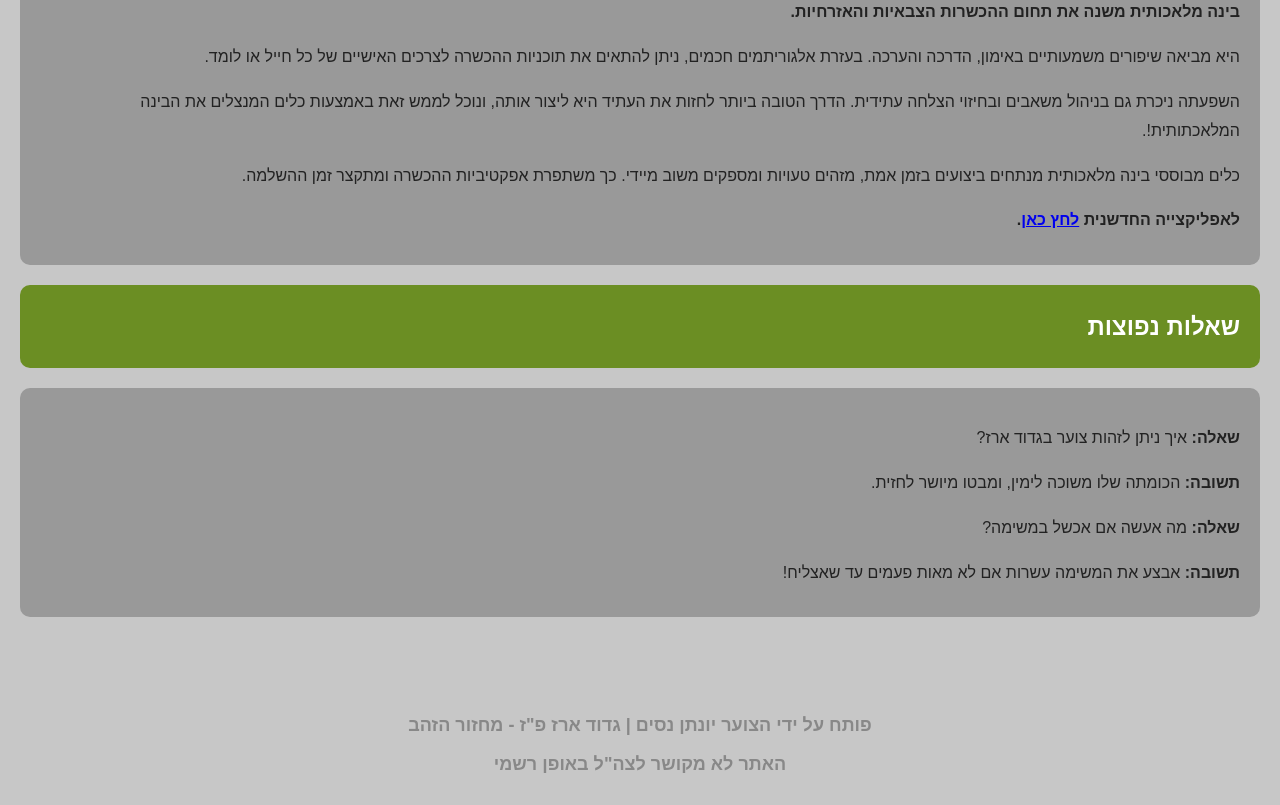
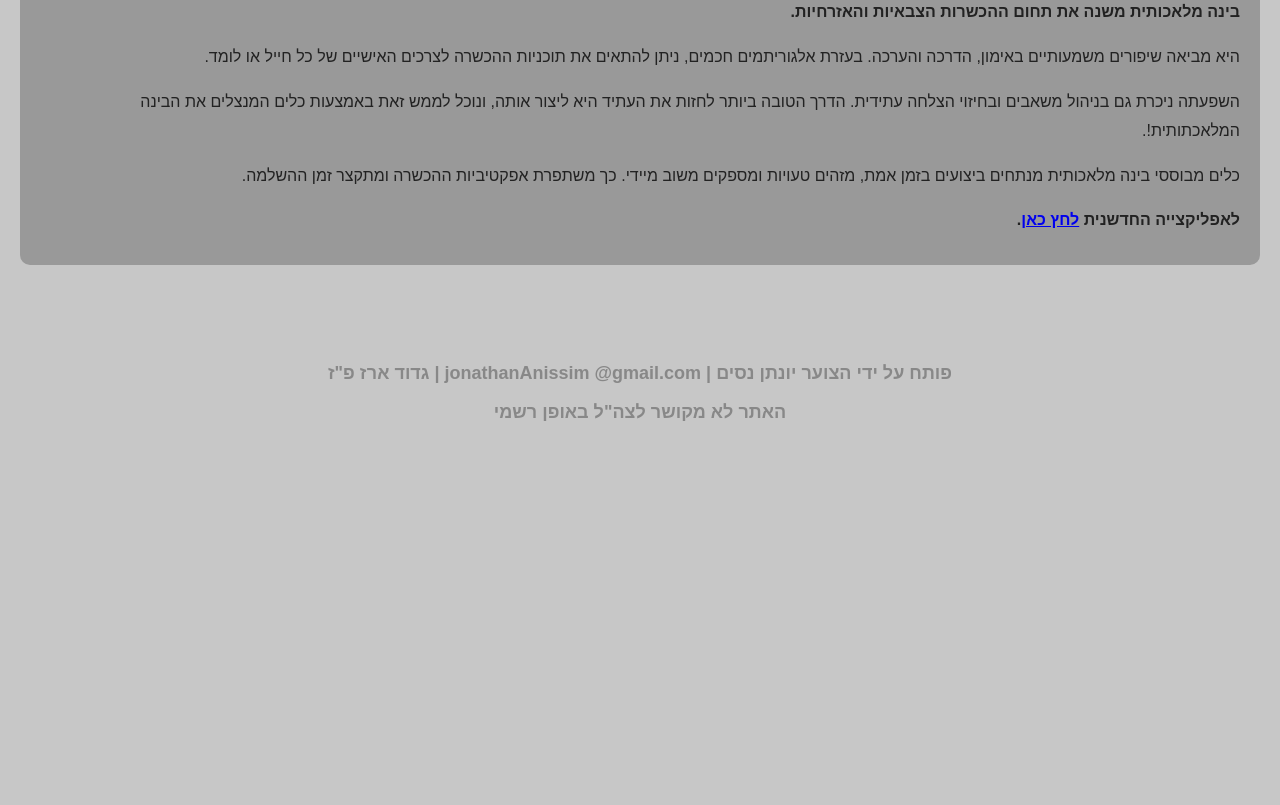
Before and after one commit to Bahadachat/bahadachat.github.io, a plain HTML site: page index.html in a window 1280 px wide. Shown: the part 1472-2277 px from the top of the page. After the commit the page ends 1925 px from the top, so only its background shows below. Drawn offline with Linux system fonts and the light colour scheme.

Commit message:
Add email, remove funny questions

```diff
--- a/index.html
+++ b/index.html
@@ -122,20 +122,20 @@
 
         </div>
 
-        <h2>שאלות נפוצות</h2>
+        <!-- <h2>שאלות נפוצות</h2>
         <div class="text-wrapper">
             <p><strong>שאלה:</strong> איך ניתן לזהות צוער בגדוד ארז?</p>
             <p><strong>תשובה:</strong> הכומתה שלו משוכה לימין, ומבטו מיושר לחזית.</p>
             <p><strong>שאלה:</strong> מה אעשה אם אכשל במשימה?</p>
             <p><strong>תשובה:</strong> אבצע את המשימה עשרות אם לא מאות פעמים עד שאצליח!</p>
-        </div>
+        </div> -->
 
     </section>
 
     <!-- Footer Section -->
     <footer>
         <p>
-            <strong>פותח על ידי הצוער יונתן נסים | גדוד ארז פ"ז - מחזור הזהב</strong><br>
+            <strong>פותח על ידי הצוער יונתן נסים | jonathanAnissim @gmail.com | גדוד ארז פ"ז</strong><br>
         </p>
         <p>
             <strong>האתר לא מקושר לצה"ל באופן רשמי</strong><br>
```
